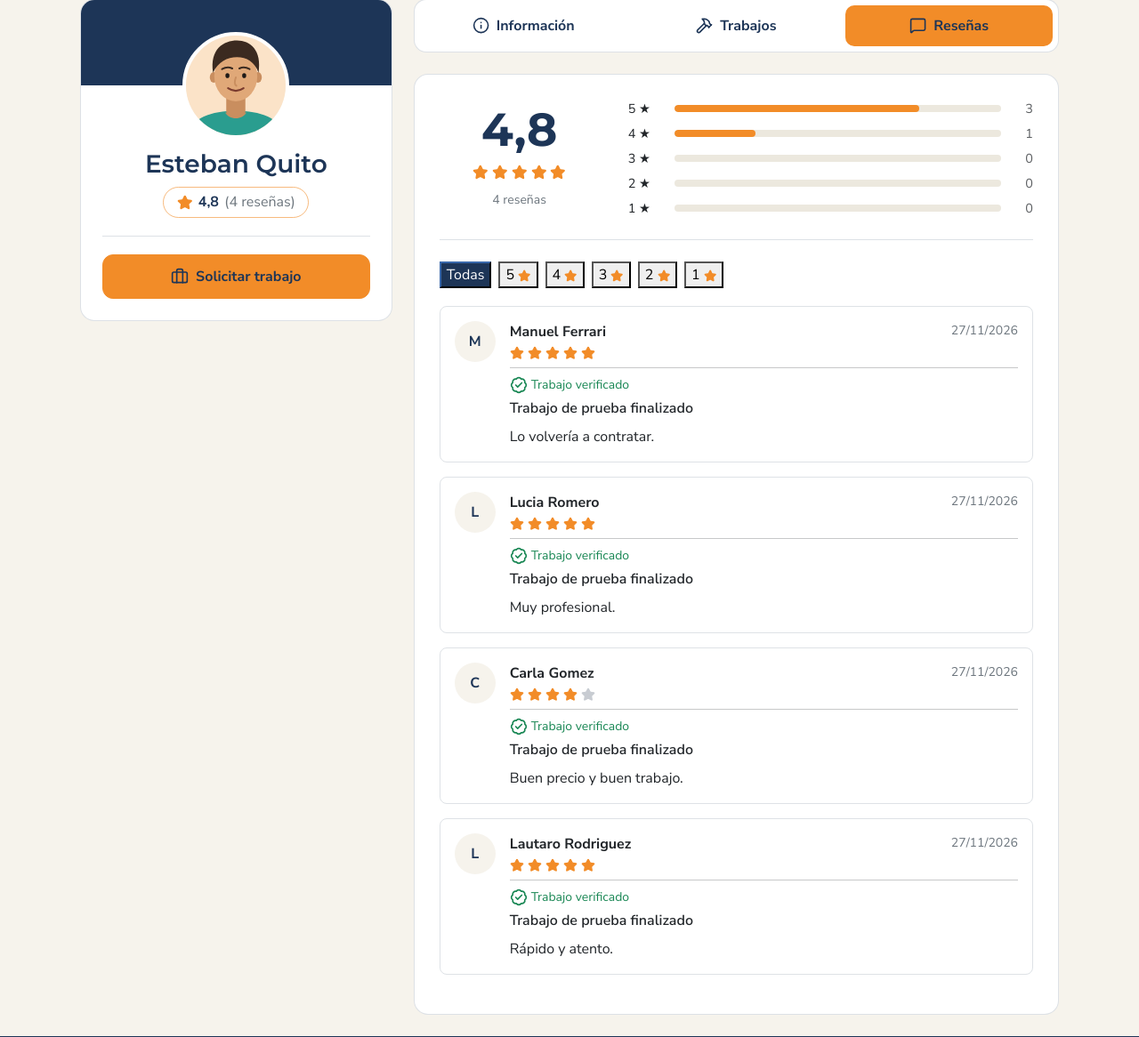
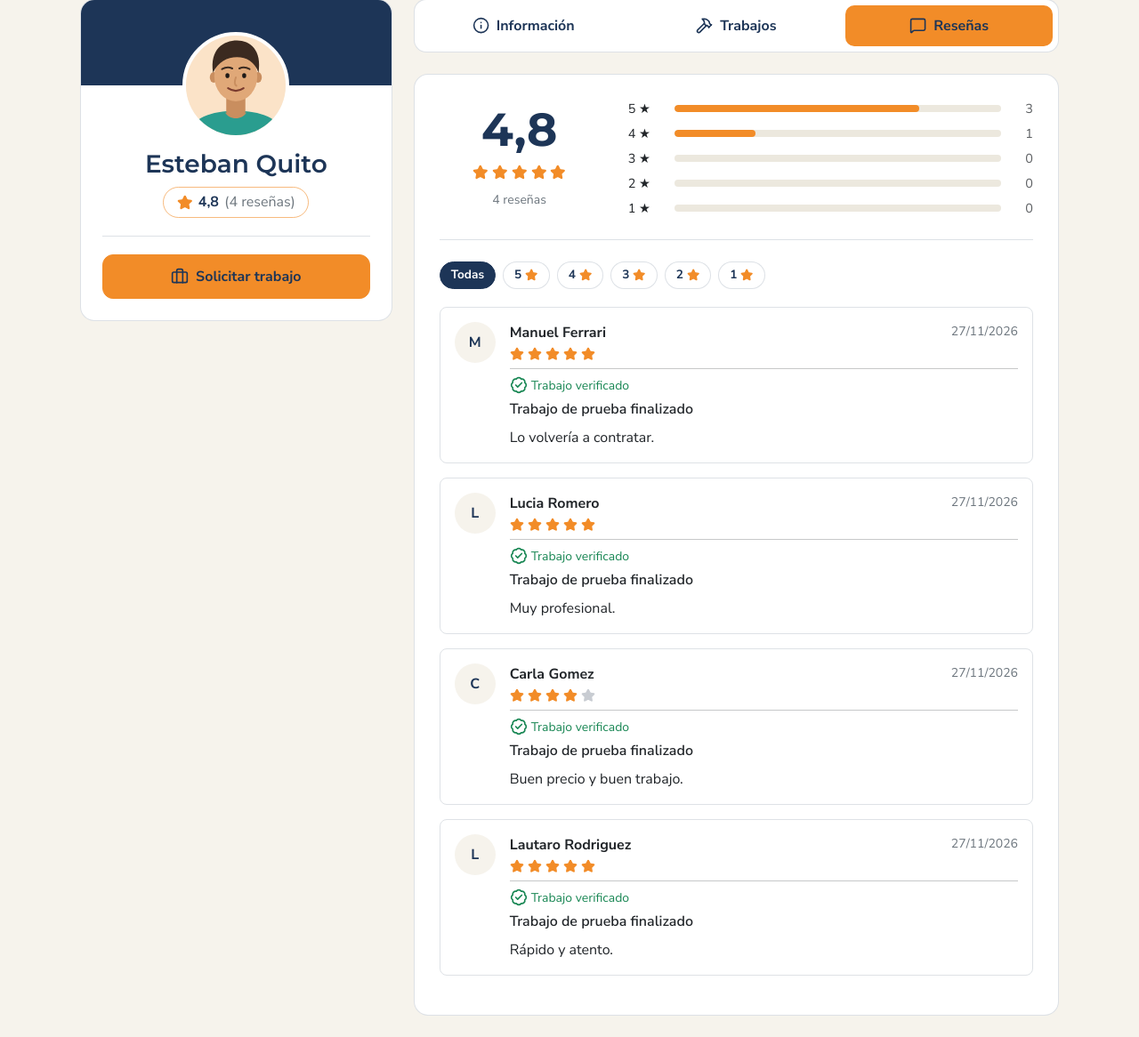
Before and after one commit to lautyMonte/reparoTodo, a Laravel app: page /profesional/1 in a window 1280 px wide, after a click on "Reseñas". Shown: the part 153-1319 px from the top of the page at 89% size. Run offline with Laravel 12, Linux system fonts and the light colour scheme; data comes from the database, SQL or seed files in the repository; data that the repository does not hold is empty; some libraries are stand-ins or nearby versions.

Commit message:
Restaura los estilos de los filtros de resenas

```diff
--- a/public/css/reparotodo.css
+++ b/public/css/reparotodo.css
@@ -800,6 +800,20 @@ img.avatar-rt {
     margin-bottom: 1.25rem;
 }
 
+.btn-filtro-estrella {
+    display: inline-flex;
+    align-items: center;
+    gap: 0.25rem;
+    padding: 0.25rem 0.75rem;
+    background: #fff;
+    border: 1px solid var(--rt-borde);
+    border-radius: 50rem;
+    color: var(--rt-azul);
+    font-size: 0.85rem;
+    font-weight: 700;
+    cursor: pointer;
+}
+
 #form-filtros .btn-filtro-estrella {
     display: inline-flex;
     align-items: center;
```
